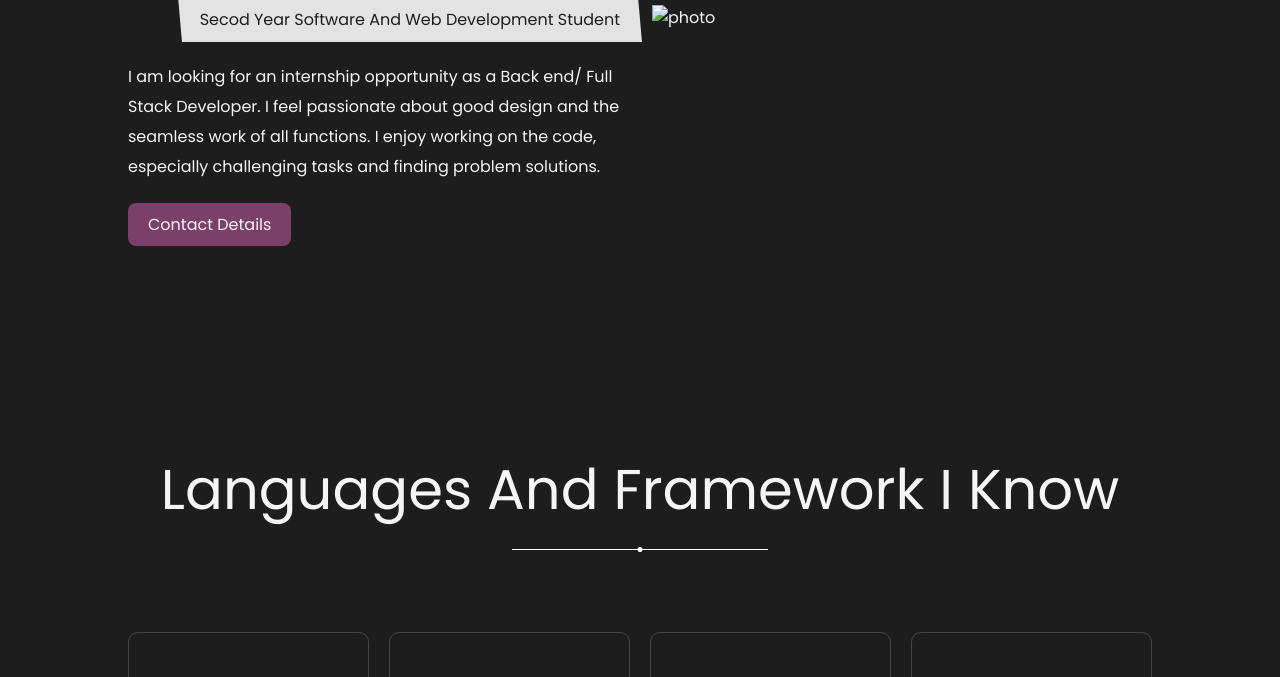
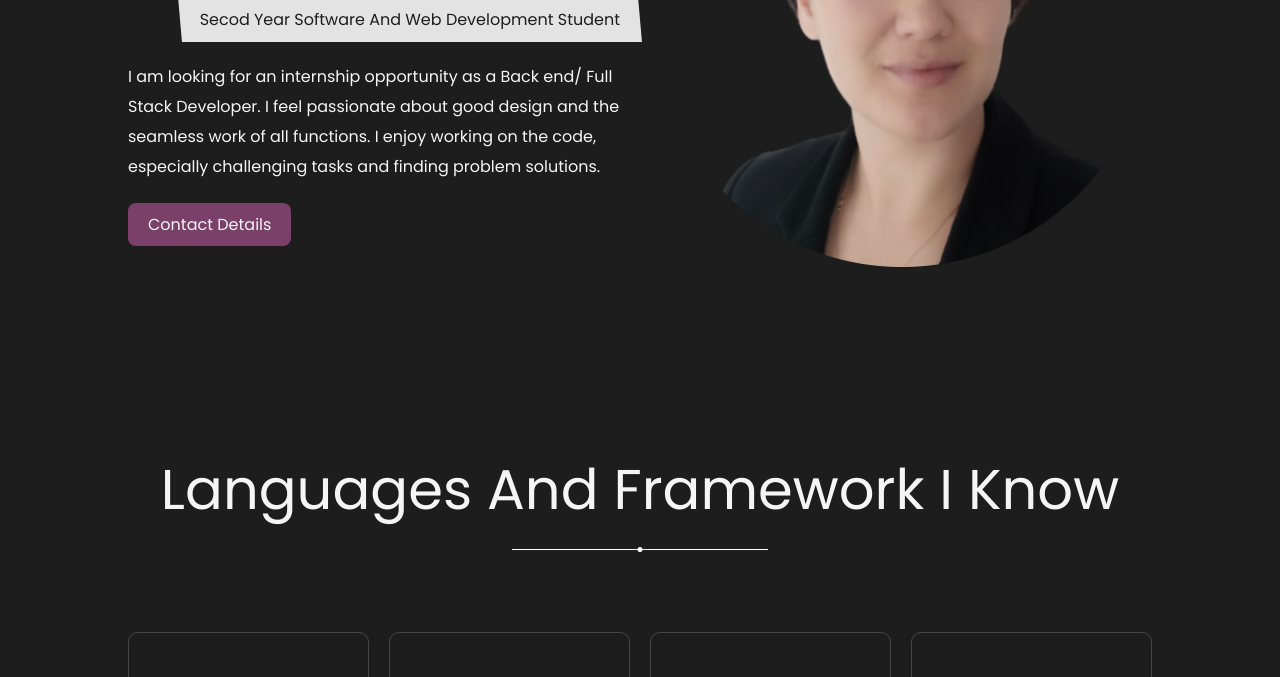
Before and after one commit to TatianaPas/Personal-Website, a plain HTML site: page index.html in a window 1280 px wide. Shown: the part 423-1100 px from the top of the page. Drawn offline with Linux system fonts and the light colour scheme.

Commit message:
Update index.html

```diff
--- a/index.html
+++ b/index.html
@@ -34,7 +34,7 @@
             </p>
             <a class="btn" href="#">Contact Details</a>
         </div>
-            <img src="images/profile2.png" class="image" alt="photo" width="500px"/>
+            <img src="profile2.png" class="image" alt="photo" width="500px"/>
 
     </section>
 
```
